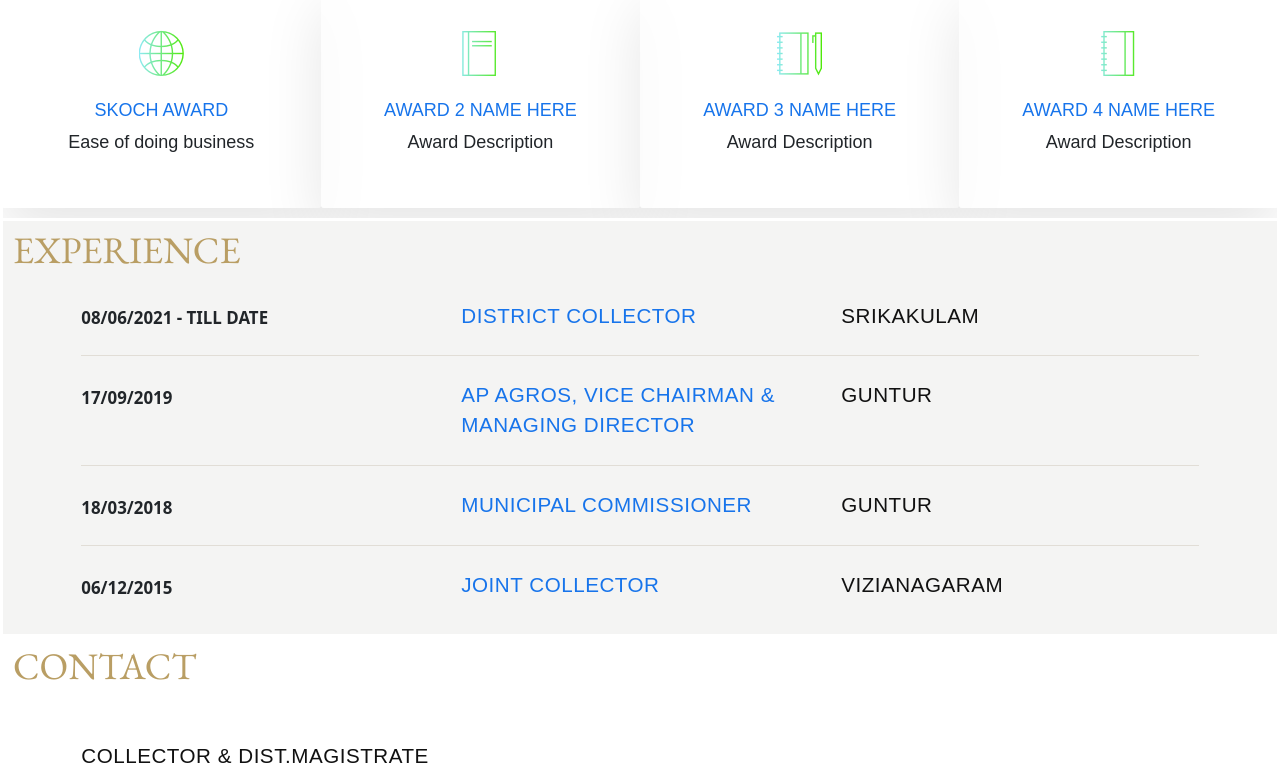
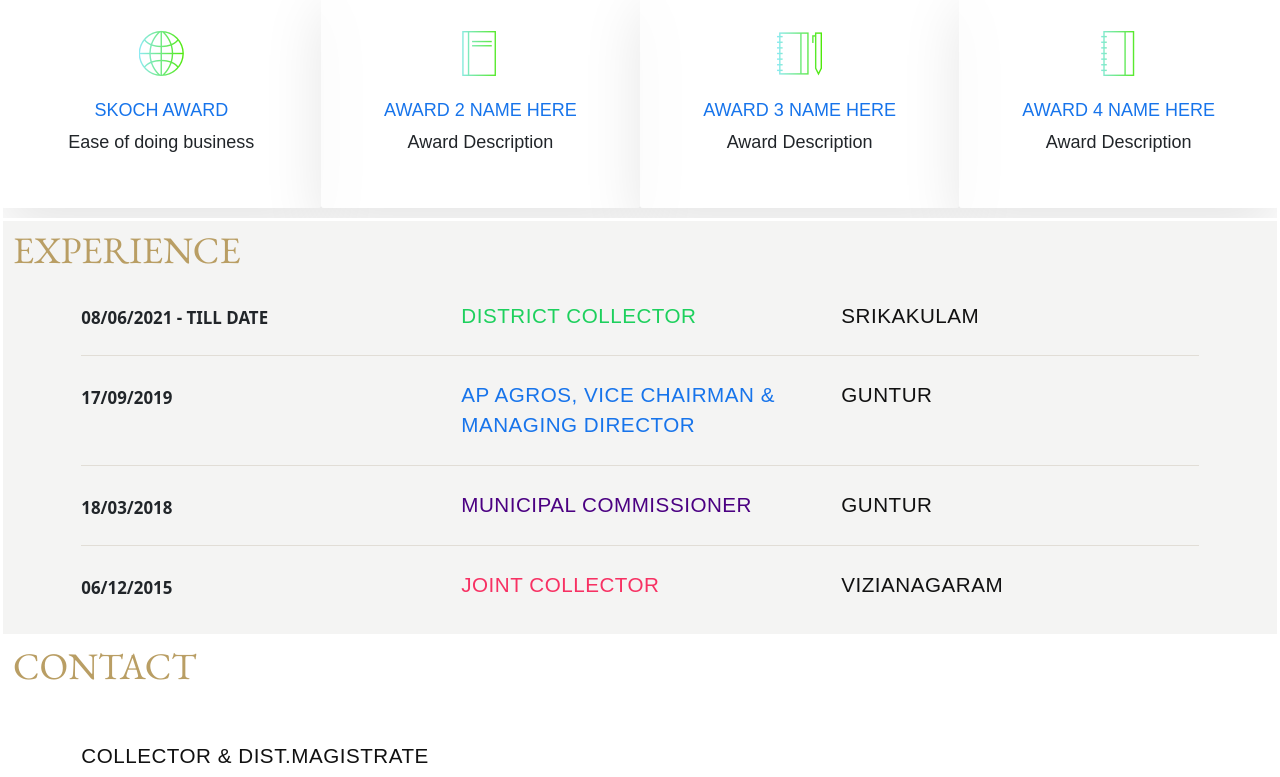
Before and after one commit to PavanNiddapu/my-first-react-app, a React (Create React App) app: page / in a window 1280 px wide. Shown: the part 565-1342 px from the top of the page. Built offline with nearby package versions, Linux system fonts and the light colour scheme; a web font is replaced by a local one.

Commit message:
set color

```diff
--- a/src/Components/SlideExperience/Experience.js
+++ b/src/Components/SlideExperience/Experience.js
@@ -12,24 +12,28 @@ const Experience = () => {
                     company="District Collector"
                     title=""
                     location="srikakulam"
+                    color="company-green"
                 />
                 <ExperienceItem
                     date="17/09/2019"
                     company="AP Agros, Vice chairman & Managing Director"
                     title=""
                     location="Guntur"
+                    color="company-blue"
                 />
                 <ExperienceItem
                     date="18/03/2018"
                     company="municipal commissioner"
                     title=""
                     location="Guntur"
+                    color="company-indigo"
                 />
                 <ExperienceItem
                     date="06/12/2015"
                     company="Joint Collector"
                     title=""
                     location="Vizianagaram"
+                    color="company-pink"
                 />
             </div>
         </div>
--- a/src/Components/SlideExperience/ExperienceItem.js
+++ b/src/Components/SlideExperience/ExperienceItem.js
@@ -9,7 +9,7 @@ const ExperienceItem = (props) => {
 
                 </div>
                 <div class="col-md-4">
-                    <div class="experience-item-company slide-title-sub company-blue">{props.company}<br></br>{props.title}</div>
+                    <div class={"experience-item-company slide-title-sub " + props.color}>{props.company}<br></br>{props.title}</div>
                 </div>
                 <div class="col-md-4">
                     <div class="experience-item-title slide-title-sub">{props.location}</div>
--- a/src/index.css
+++ b/src/index.css
@@ -1660,6 +1660,10 @@ label.error {
     color: #f73163;
 }
 
+.company-indigo {
+    color: indigo;
+}
+
 .company-green {
     color: #1dd05d;
 }
```
